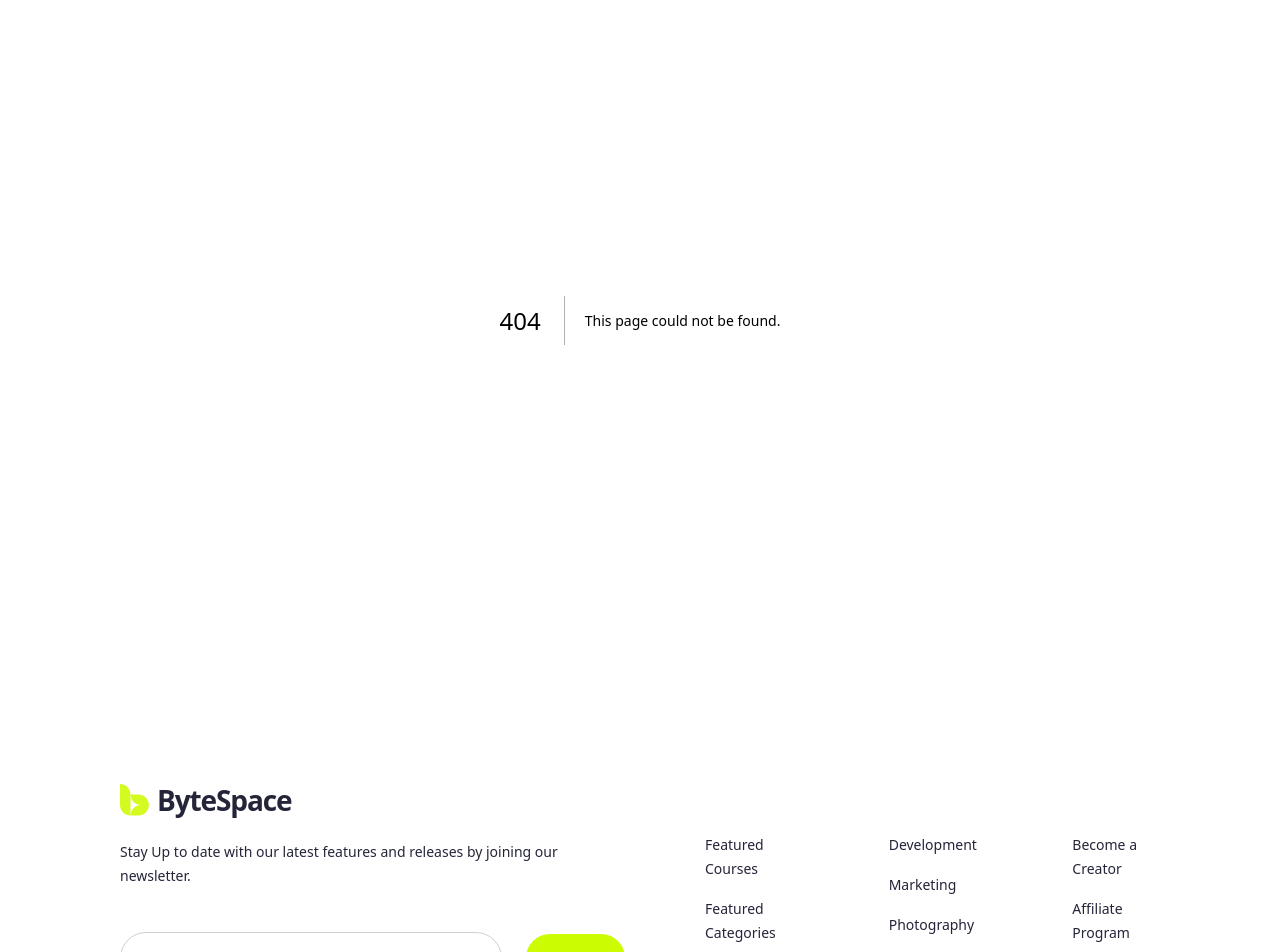
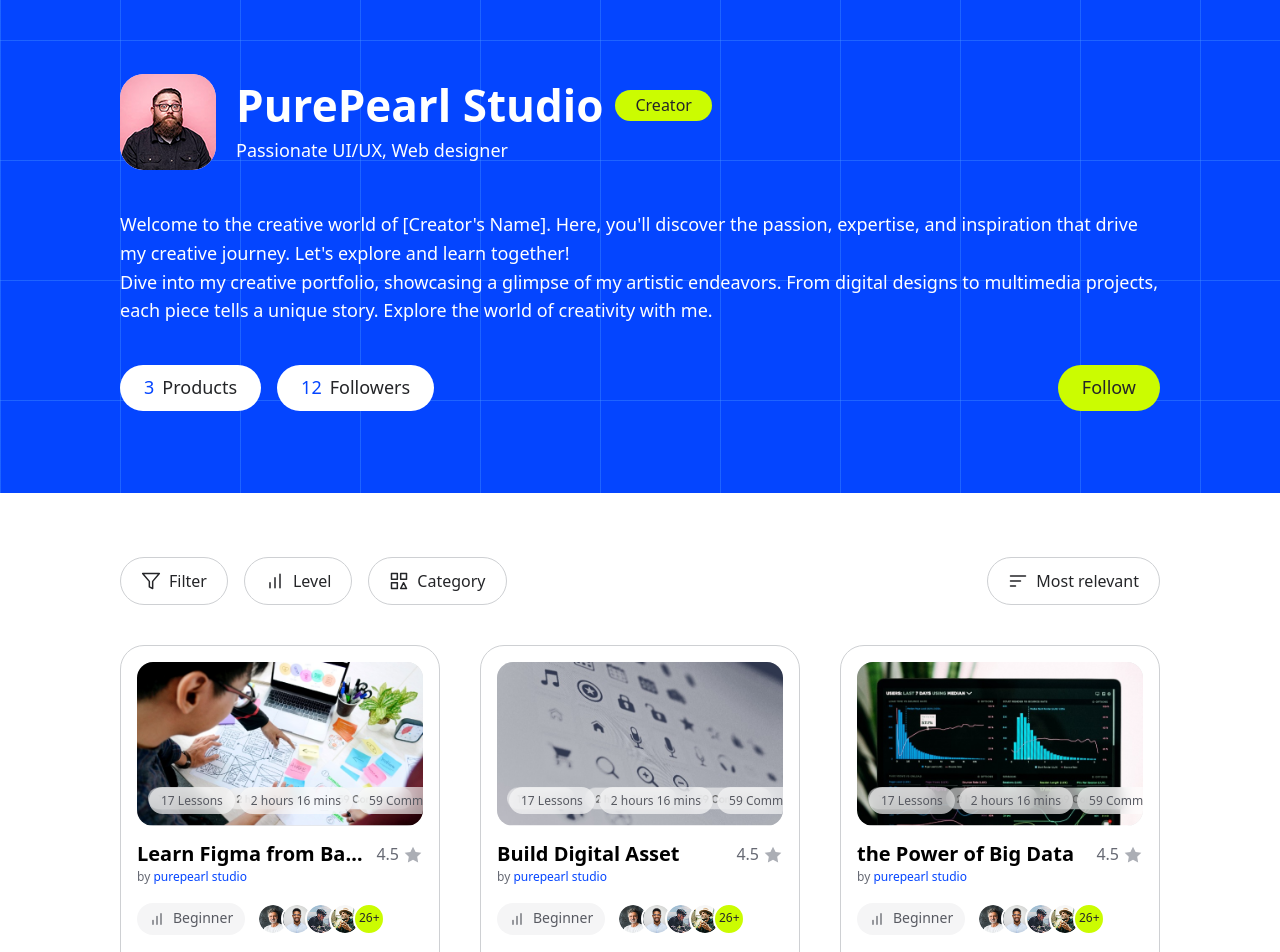
Before and after one commit to Shimul-DIU/bytespace-new, a Next.js app: page /creator in a window 1280 px wide. Before the commit this address had no page. Shown: the part 80-1032 px from the top of the page. Built offline with nearby package versions, Linux system fonts and the light colour scheme.

Commit message:
feat: add CreatorProfilePage with course listings and user interaction features

```diff
--- /dev/null
+++ b/src/app/creator/page.tsx
@@ -0,0 +1,218 @@
+"use client";
+
+import Image from "next/image";
+import Link from "next/link";
+import { useState } from "react";
+
+const grid = "rgba(79,157,255,0.35)";
+
+const courses = [
+  { title: "Learn Figma from Basic", image: "/images/course-figma.png" },
+  { title: "Build Digital Asset", image: "/images/course-digital-assets.png" },
+  { title: "the Power of Big Data", image: "/images/course-big-data.png" },
+  { title: "Balancing Productivity and Life", image: "/images/course-productivity.png" },
+  { title: "Mastering Money Management", image: "/images/course-money-management.png" },
+  { title: "From Idea to Startup Success", image: "/images/course-startup.png" },
+];
+
+const avatars = [1, 2, 3, 4].map((n) => `/images/Ellipse%20(${n}).png`);
+
+function Icon({ d, className = "size-5" }: { d: string; className?: string }) {
+  return (
+    <svg
+      viewBox="0 0 24 24"
+      fill="none"
+      stroke="currentColor"
+      strokeWidth="1.8"
+      strokeLinecap="round"
+      strokeLinejoin="round"
+      aria-hidden="true"
+      className={className}
+    >
+      <path d={d} />
+    </svg>
+  );
+}
+
+function FilterChip({ label, d }: { label: string; d: string }) {
+  return (
+    <button
+      type="button"
+      className="label-m flex h-12 items-center gap-2 rounded-full border border-neutral-200 bg-white px-5 text-neutral-950 transition-colors hover:bg-neutral-50"
+    >
+      <Icon d={d} />
+      {label}
+    </button>
+  );
+}
+
+function CourseCard({ title, image }: { title: string; image: string }) {
+  return (
+    <article className="rounded-[24px] border border-neutral-200 bg-white p-4">
+      <Link href="/course-details" className="block">
+        <div className="relative aspect-[341/195] overflow-hidden rounded-2xl bg-neutral-100">
+          <Image
+            src={image}
+            alt={title}
+            fill
+            sizes="(min-width: 1024px) 341px, (min-width: 640px) 45vw, 100vw"
+            className="object-cover"
+          />
+          <div className="absolute inset-x-3 bottom-3 flex justify-between gap-1">
+            {["17 Lessons", "2 hours 16 mins", "59 Comments"].map((t) => (
+              <span
+                key={t}
+                className="body-xs whitespace-nowrap rounded-full bg-white/60 px-3 py-1 text-neutral-600 backdrop-blur-sm"
+              >
+                {t}
+              </span>
+            ))}
+          </div>
+        </div>
+
+        <div className="mt-4 flex items-start justify-between gap-3">
+          <h3 className="heading-xs truncate">{title}</h3>
+          <span className="body-m flex shrink-0 items-center gap-1 text-neutral-500">
+            4.5
+            <svg viewBox="0 0 24 24" className="size-5 fill-neutral-300" aria-hidden="true">
+              <path d="M12 2l3.1 6.3 6.9 1-5 4.9 1.2 6.8L12 17.8 5.8 21l1.2-6.8-5-4.9 6.9-1z" />
+            </svg>
+          </span>
+        </div>
+        <p className="body-xs text-neutral-500">
+          by <span className="text-primary-600">purepearl studio</span>
+        </p>
+      </Link>
+
+      <div className="mt-4 flex items-center gap-3">
+        <span className="label-s flex h-8 items-center gap-2 rounded-full bg-neutral-50 px-3 text-neutral-600">
+          <Icon className="size-4" d="M6 20v-6M12 20V8M18 20V4" />
+          Beginner
+        </span>
+        <div className="flex items-center">
+          {avatars.map((src, i) => (
+            <Image
+              key={src}
+              src={src}
+              alt=""
+              width={32}
+              height={32}
+              className={`size-8 rounded-full border-2 border-white object-cover ${i > 0 ? "-ml-2" : ""}`}
+            />
+          ))}
+          <span className="label-xs -ml-2 flex size-8 items-center justify-center rounded-full border-2 border-white bg-secondary-500 text-neutral-950">
+            26+
+          </span>
+        </div>
+      </div>
+
+      <p className="mt-4 font-heading text-xl font-semibold leading-none text-primary-600">
+        $25<span className="body-xs ml-0.5 font-normal text-neutral-600">/lifetime</span>
+      </p>
+    </article>
+  );
+}
+
+export default function CreatorProfilePage() {
+  const [following, setFollowing] = useState(false);
+
+  return (
+    <main className="bg-white">
+      {/* ===== HERO ===== */}
+      <section className="relative overflow-hidden bg-primary-600 pb-12 pt-[100px] text-white md:pt-[114px] lg:pb-[82px]">
+        <div
+          aria-hidden="true"
+          className="pointer-events-none absolute inset-0"
+          style={{
+            backgroundImage: `linear-gradient(${grid} 1px, transparent 1px), linear-gradient(90deg, ${grid} 1px, transparent 1px)`,
+            backgroundSize: "120px 120px",
+          }}
+        />
+
+        <div className="relative mx-auto max-w-[1440px] px-4 sm:px-8 lg:px-[120px]">
+          {/* identity */}
+          <div className="flex items-center gap-5 pt-4 lg:pt-10">
+            <Image
+              src="/images/creator_img.png"
+              alt="PurePearl Studio"
+              width={96}
+              height={96}
+              priority
+              className="size-24 shrink-0 rounded-[24px] bg-pink-200 object-cover"
+            />
+            <div>
+              <div className="flex flex-wrap items-center gap-3">
+                <h1 className="font-heading text-[28px] font-semibold leading-[1.2] sm:text-[36px] lg:text-[44px]">
+                  PurePearl Studio
+                </h1>
+                <span className="label-m rounded-full bg-secondary-500 px-5 py-1.5 text-neutral-950">
+                  Creator
+                </span>
+              </div>
+              <p className="body-l mt-1">Passionate UI/UX, Web designer</p>
+            </div>
+          </div>
+
+          {/* bio */}
+          <div className="body-l mt-10 max-w-[1200px]">
+            <p>
+              Welcome to the creative world of [Creator&apos;s Name]. Here, you&apos;ll discover the
+              passion, expertise, and inspiration that drive my creative journey. Let&apos;s explore
+              and learn together!
+            </p>
+            <p>
+              Dive into my creative portfolio, showcasing a glimpse of my artistic endeavors. From
+              digital designs to multimedia projects, each piece tells a unique story. Explore the
+              world of creativity with me.
+            </p>
+          </div>
+
+          {/* stats + follow */}
+          <div className="mt-10 flex flex-wrap items-center justify-between gap-4">
+            <div className="flex flex-wrap gap-4">
+              {[
+                { n: "3", t: "Products" },
+                { n: "12", t: "Followers" },
+              ].map((s) => (
+                <span
+                  key={s.t}
+                  className="label-l flex h-[46px] items-center gap-2 rounded-full bg-white px-6 text-neutral-950"
+                >
+                  <span className="text-primary-600">{s.n}</span>
+                  {s.t}
+                </span>
+              ))}
+            </div>
+
+            <button
+              type="button"
+              aria-pressed={following}
+              onClick={() => setFollowing((v) => !v)}
+              className="label-l h-[46px] rounded-full bg-secondary-500 px-6 text-neutral-950 transition-colors hover:bg-secondary-400"
+            >
+              {following ? "Following" : "Follow"}
+            </button>
+          </div>
+        </div>
+      </section>
+
+      {/* ===== COURSES ===== */}
+      <section className="mx-auto max-w-[1440px] px-4 pb-20 pt-10 sm:px-8 lg:px-[120px] lg:pb-24 lg:pt-16">
+        <div className="flex flex-wrap items-center justify-between gap-4">
+          <div className="flex flex-wrap gap-4">
+            <FilterChip label="Filter" d="M22 3H2l8 9.46V19l4 2v-8.54z" />
+            <FilterChip label="Level" d="M6 20v-6M12 20V8M18 20V4" />
+            <FilterChip label="Category" d="M3 3h7v7H3zM14 3h7v7h-7zM3 14h7v7H3zM17.5 14l3.5 7h-7z" />
+          </div>
+          <FilterChip label="Most relevant" d="M3 6h18M3 12h12M3 18h6" />
+        </div>
+
+        <div className="mt-10 grid gap-10 md:grid-cols-2 lg:grid-cols-3">
+          {courses.map((c) => (
+            <CourseCard key={c.title} {...c} />
+          ))}
+        </div>
+      </section>
+    </main>
+  );
+}
--- a/src/components/sections/Navbar.tsx
+++ b/src/components/sections/Navbar.tsx
@@ -7,7 +7,7 @@ import { useState } from "react";
 const links = [
   { label: "Home", href: "/" },
   { label: "Courses", href: "/course-details" },
-  { label: "Creators", href: "#creators" },
+  { label: "Creators", href: "/creator" },
 ];
 
 export default function Navbar() {
```
Also changed, not shown: public/images/creator_img.png (added).
